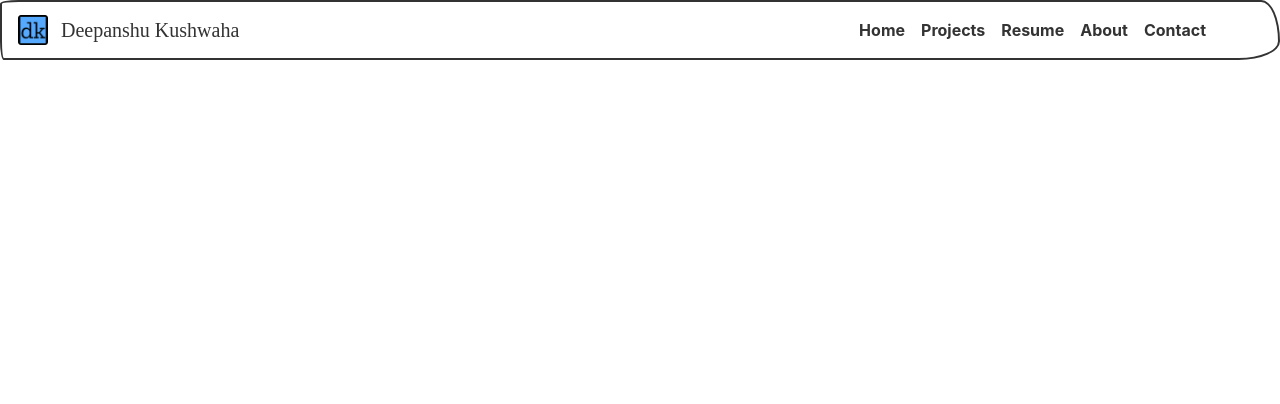
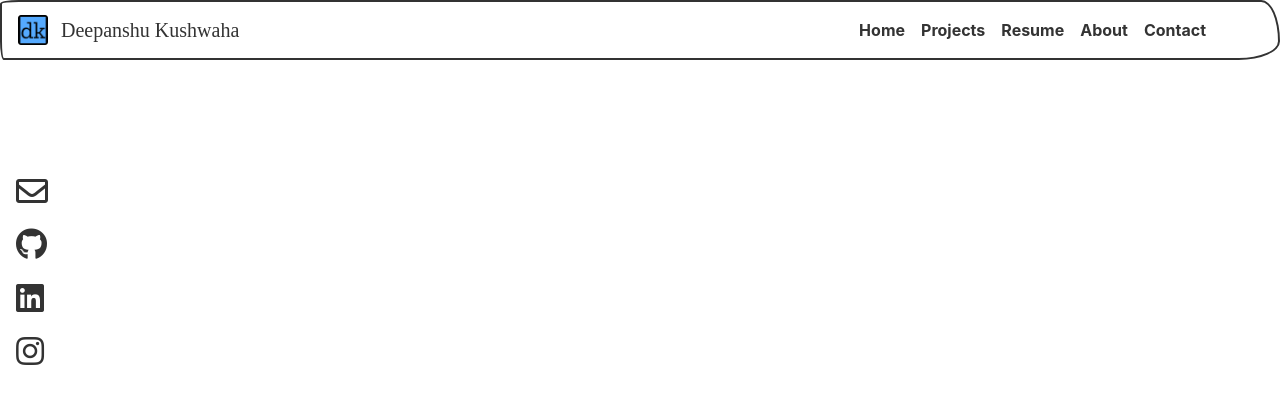
Before and after one commit to deepkush97/deepkush97.github.io, a React (Create React App) app: page /projects in a window 1280 px wide. Shown: the top 404 px of the page. Built offline with nearby package versions, Linux system fonts and the light colour scheme; a web font is replaced by a local one.

Commit message:
Added: SideBar component

```diff
--- a/public/index.html
+++ b/public/index.html
@@ -9,6 +9,12 @@
     <link rel="apple-touch-icon" href="%PUBLIC_URL%/apple-touch-icon.png" />
     <link rel="icon" href="%PUBLIC_URL%/favicon.ico" />
     <link rel="manifest" href="%PUBLIC_URL%/site.webmanifest" />
+    <link
+      rel="stylesheet"
+      href="https://cdnjs.cloudflare.com/ajax/libs/font-awesome/5.15.3/css/all.min.css"
+      integrity="sha512-iBBXm8fW90+nuLcSKlbmrPcLa0OT92xO1BIsZ+ywDWZCvqsWgccV3gFoRBv0z+8dLJgyAHIhR35VZc2oM/gI1w=="
+      crossorigin="anonymous"
+    />
   </head>
   <body>
     <noscript>You need to enable JavaScript to run this app.</noscript>
--- a/src/App.tsx
+++ b/src/App.tsx
@@ -1,8 +1,13 @@
 import { NavBar } from "./components/NavBar";
+import { SideBar } from "./components/SideBar";
 export const App = () => {
   return (
     <>
       <NavBar />
+      <div className="d-flex">
+        <SideBar />
+        <main></main>
+      </div>
     </>
   );
 };
--- /dev/null
+++ b/src/components/SideBar.tsx
@@ -0,0 +1,47 @@
+import { OverlayTrigger, Tooltip } from "react-bootstrap";
+
+export const SideBar = () => {
+  return (
+    <div className="sidebar">
+      <div className="sticky-top">
+        <div className="sidebar-content">
+          <a href="mailto:kushwaha97deepanshu@gmail.com" className="logo-link">
+            <OverlayTrigger
+              placement="right"
+              overlay={<Tooltip id="mail-tooltip">Mail</Tooltip>}
+            >
+              <i className="far fa-envelope fa-2x"></i>
+            </OverlayTrigger>
+          </a>
+          <a href="https://github.com/deepkush97" className="logo-link">
+            <OverlayTrigger
+              placement="right"
+              overlay={<Tooltip id="github-tooltip">Github</Tooltip>}
+            >
+              <i className="fab fa-github fa-2x"></i>
+            </OverlayTrigger>
+          </a>
+          <a
+            href="https://www.linkedin.com/in/leftisfame/"
+            className="logo-link"
+          >
+            <OverlayTrigger
+              placement="right"
+              overlay={<Tooltip id="linkedin-tooltip">LinkedIn</Tooltip>}
+            >
+              <i className="fab fa-linkedin fa-2x"></i>
+            </OverlayTrigger>
+          </a>
+          <a href="https://www.instagram.com/leftisfame" className="logo-link">
+            <OverlayTrigger
+              placement="right"
+              overlay={<Tooltip id="instagram-tooltip">Instagram</Tooltip>}
+            >
+              <i className="fab fa-instagram fa-2x"></i>
+            </OverlayTrigger>
+          </a>
+        </div>
+      </div>
+    </div>
+  );
+};
--- a/src/index.tsx
+++ b/src/index.tsx
@@ -1,12 +1,6 @@
-import React from "react";
 import ReactDOM from "react-dom";
 import "./styles/sketchy.bootstrap.min.css";
 import "./styles/style.css";
 import { App } from "./App";
 
-ReactDOM.render(
-  <React.StrictMode>
-    <App />
-  </React.StrictMode>,
-  document.getElementById("root")
-);
+ReactDOM.render(<App />, document.getElementById("root"));
--- a/src/styles/style.css
+++ b/src/styles/style.css
@@ -0,0 +1,17 @@
+.sidebar {
+  width: 10%;
+  padding: 0rem 1rem;
+}
+main {
+  width: 94%;
+  min-height: 90vh;
+}
+.sidebar-content {
+  display: flex;
+  flex-direction: column;
+  padding-top: 6rem;
+}
+
+.logo-link {
+  margin-top: 1.2rem;
+}
```
